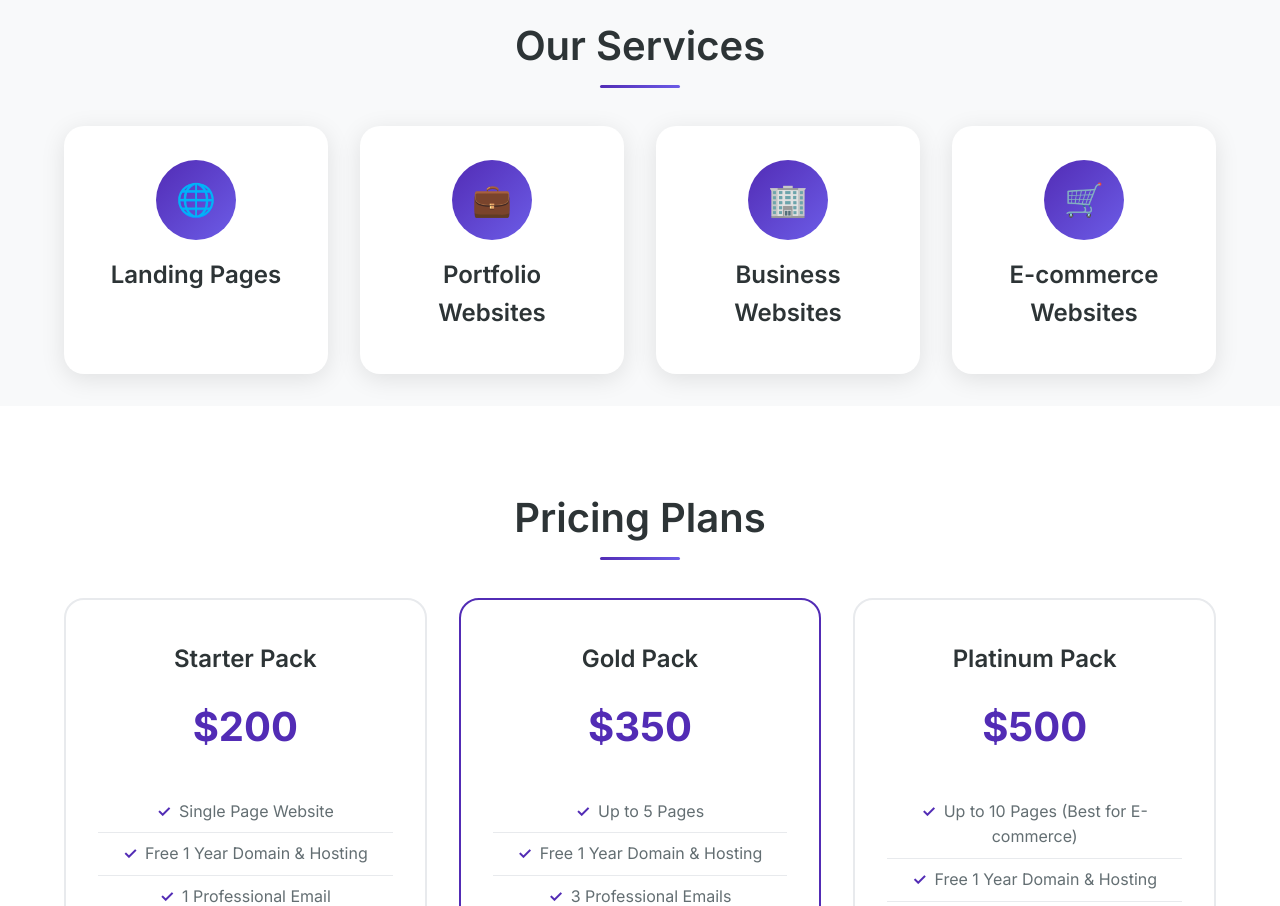
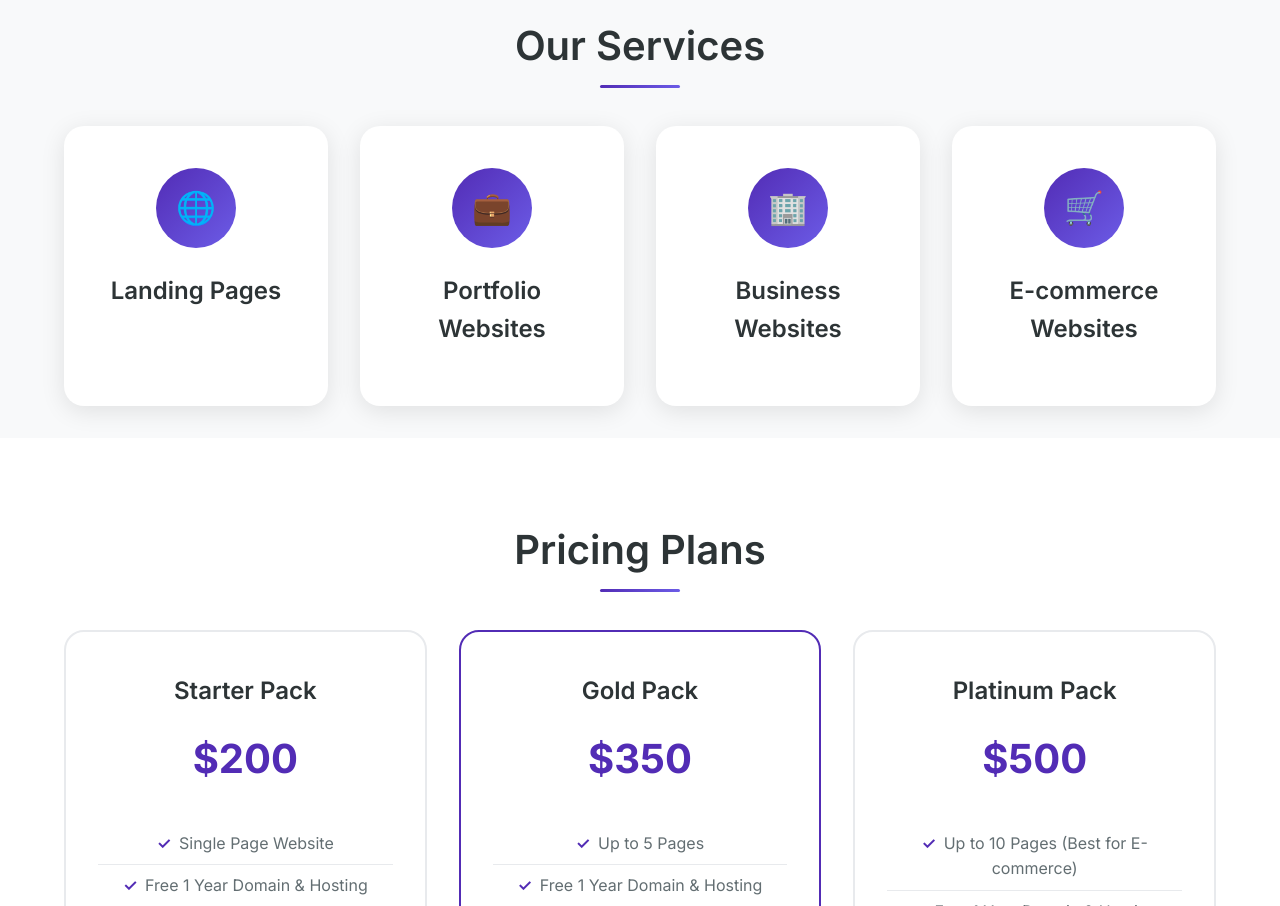
Before and after one commit to imWalterW/nexcey, a website: page index.html in a window 1280 px wide. Shown: the part 1000-1906 px from the top of the page. Drawn offline with Linux system fonts and the light colour scheme; no server answers.

Commit message:
Update styles.css

```diff
--- a/styles.css
+++ b/styles.css
@@ -416,12 +416,15 @@ img {
 
 .service__card {
   background: white;
-  padding: 2rem;
+  padding: 2.5rem 2rem;
   border-radius: 20px;
   text-align: center;
   box-shadow: 0 5px 25px rgba(0, 0, 0, 0.1);
   transition: all 0.3s ease;
   border: 2px solid transparent;
+  height: 100%;
+  display: flex;
+  flex-direction: column;
 }
 
 .service__card:hover {
@@ -438,15 +441,24 @@ img {
   display: flex;
   align-items: center;
   justify-content: center;
-  margin: 0 auto var(--mb-1);
+  margin: 0 auto var(--mb-1-5);
   font-size: 2rem;
   color: white;
 }
 
 .service__title {
   font-size: var(--h3-font-size);
-  margin-bottom: var(--mb-0-5);
+  margin-bottom: var(--mb-1);
   color: var(--text-color);
+  font-weight: var(--font-semi-bold);
+}
+
+.service__description {
+  color: var(--text-color-light);
+  line-height: 1.6;
+  font-size: var(--normal-font-size);
+  flex-grow: 1;
+  margin: 0;
 }
 
 /* ===== PRICING SECTION ===== */
```
